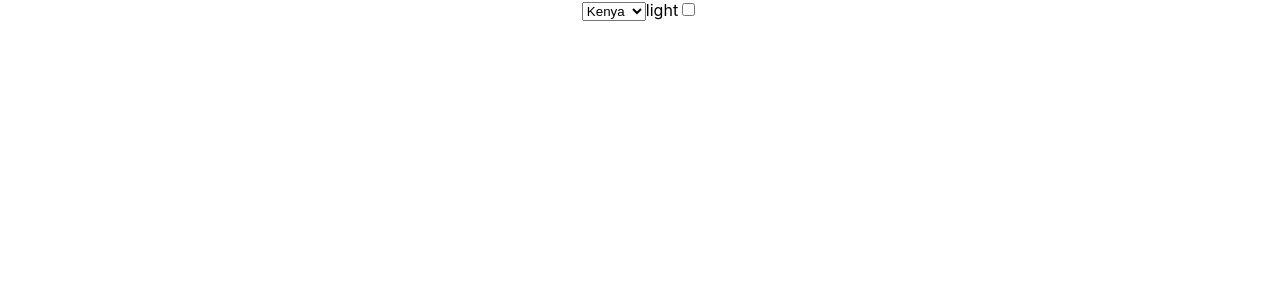
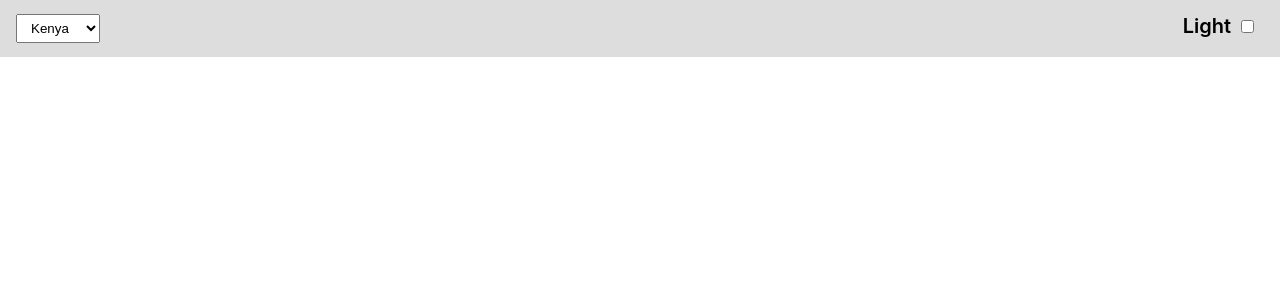
Before and after one commit to JohnMwendwa/Dark-mode, a React (Create React App) app: page / in a window 1280 px wide. Shown: the top 300 px of the page. Built offline with nearby package versions, Linux system fonts and the light colour scheme.

Commit message:
import Navbar stylesheet

```diff
--- a/src/Navbar.js
+++ b/src/Navbar.js
@@ -1,13 +1,13 @@
 import React, { useContext } from 'react';
 import {ThemeContext} from './contexts/ThemeContext';
 import {LanguageContext} from './contexts/LanguageContext';
-
+import './Navbar.css'
 
 export default function Navbar() {
   const {language,changeLanguage} = useContext(LanguageContext);
   const {isDarkMode,toggleTheme} = useContext(ThemeContext)
   return (
-    <div className='Navbar' >
+    <div className={isDarkMode ?'Navbar dark' : 'Navbar light'} >
       <select value={language} onChange={changeLanguage}>
         <option value="english">Kenya</option>
         <option value="french">France</option>
@@ -15,8 +15,8 @@ export default function Navbar() {
       </select>
 
       <label htmlFor="checkbox">
-        {isDarkMode? 'dark' :'light'}
-        <input type="checkbox"  onClick={toggleTheme} />
+        {isDarkMode? 'Dark' :'Light'}
+        <input type="checkbox"  onClick={toggleTheme}  className='Navbar-input' />
       </label>
     </div>
   )
```
